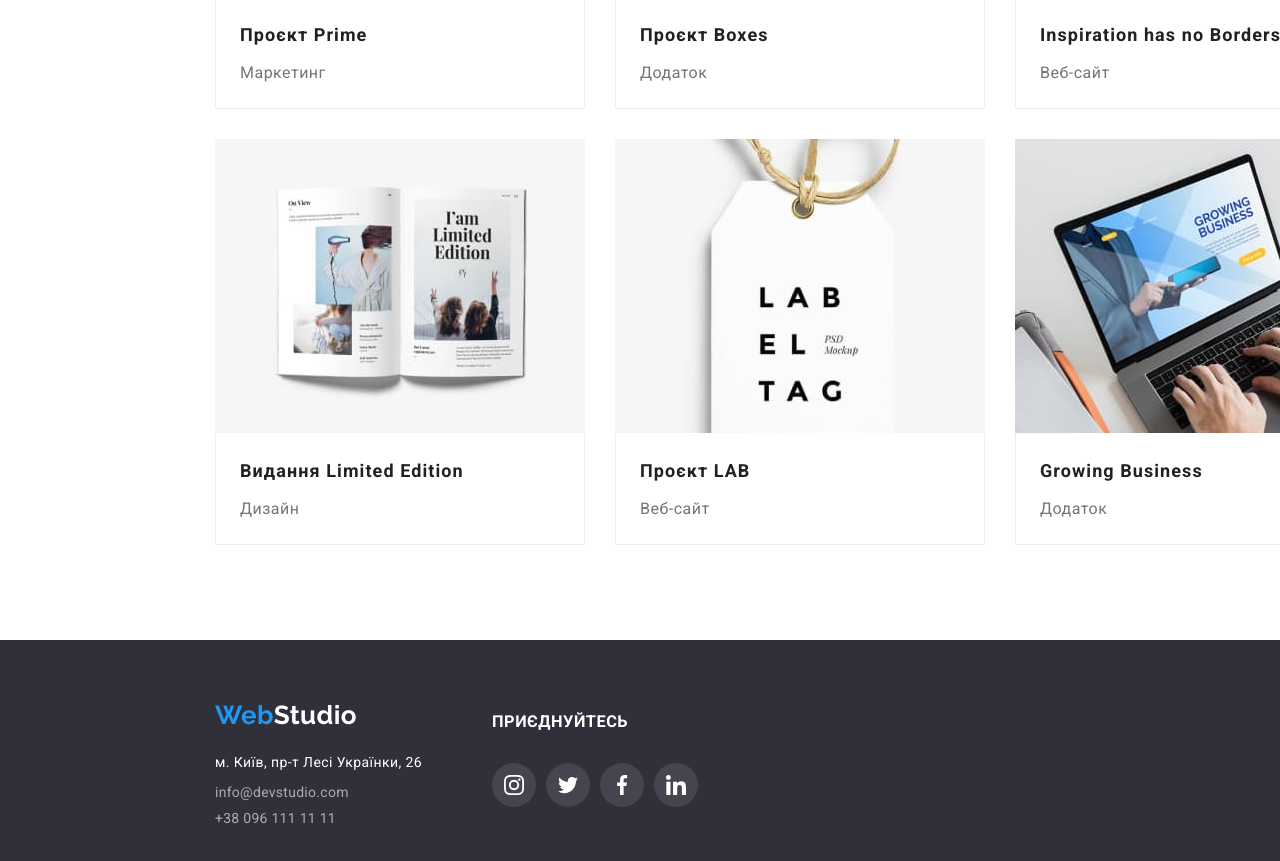
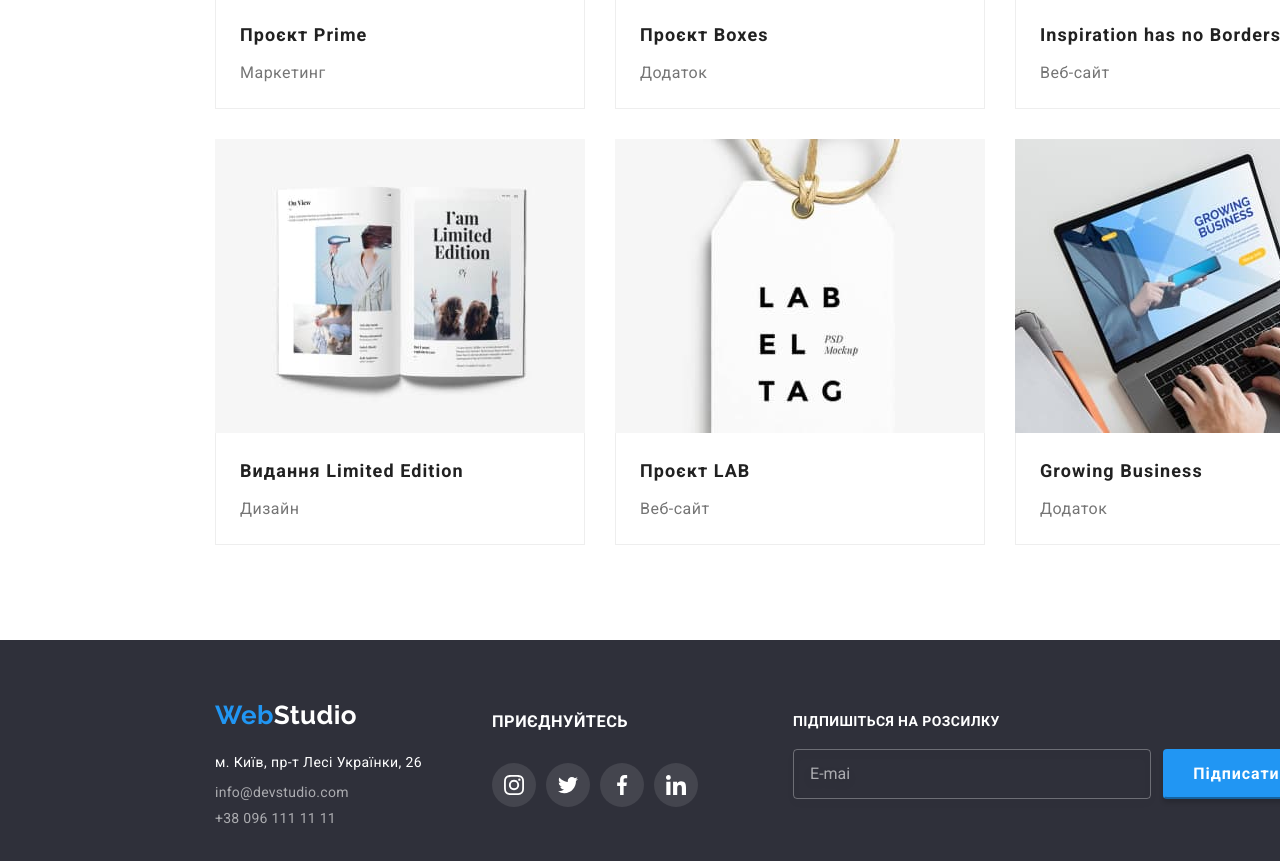
Before and after one commit to makoviisergii/goit-markup-hw-07, a plain HTML site: page portfolio.html in a window 1280 px wide. Shown: the part 998-1859 px from the top of the page. Drawn offline with nearby package versions, Linux system fonts and the light colour scheme.

Commit message:
hw7-footer-port-scss

```diff
--- a/css/stils.css
+++ b/css/stils.css
@@ -4,6 +4,7 @@
 /* основной фон #F5F5F5*/
 /* вторичный фон #F5F4FA*/
 /* акцнт #2196F3 */
+
 
 
 
--- a/portfolio.html
+++ b/portfolio.html
@@ -214,9 +214,23 @@
             </li>
           </ul>
         </div>
+        <form class="footer-form footer-marg">
+          <h3 class="label__taitl">Підпишіться на розсилку</h3>
+          <div class="footer-form__box">
+            <label class="footer-form__label" for="email">
+              <input class="label__input" type="email" name="email" placeholder="E-mai" required>
+            </label>
+            <button class="form__button" type="submit">
+              <span class="button__name">Підписатися</span>
+              <svg class="button__icon" width="24" height="24">
+                <use class="icon__location" href="./images/symbol-defs.svg#icon-icon-send">
+                </use>
+              </svg>
+            </button>
+          </div>
+        </form>
       </div>
     </div>
-
   </footer>
 </body>
 
```
Also changed, not shown: index.html (+1 -0 lines), css/main.css (added), css/main.min.css (added), sass/main.sass (deleted), sass/main.scss (added), 2 other files. Lines whose indentation alone changed are shown as unchanged.
